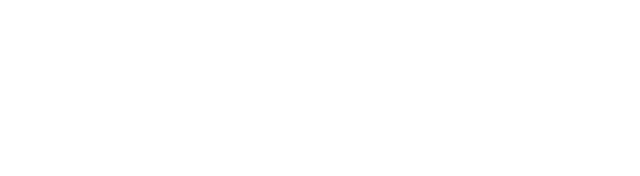
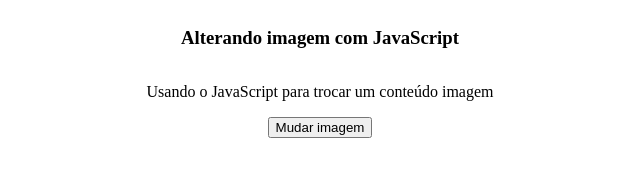
Before and after one commit to philipheferreira/JavaScript---Aulas-basicas, a plain HTML site: page 21 - Como usar JavaScript trocar um conteúdo imagem/index.html in a window 1280 px wide. Shown: the whole page, without its empty margins (320-960 px from the left). Drawn offline with Linux system fonts and the light colour scheme.

Commit message:
create: cap 17 css project 21

```diff
--- a/21 - Como usar JavaScript trocar um conteúdo imagem/index.html
+++ b/21 - Como usar JavaScript trocar um conteúdo imagem/index.html
@@ -3,12 +3,16 @@
 <head>
 	<meta charset="utf-8">
 	<meta name="viewport" content="width=device-width, initial-scale=1">
+	<link rel="stylesheet" type="text/css" href="style.css">
 	<title></title>
 </head>
 <body>
-
-
-
+	<div class="container">
+		<h3>Alterando imagem com JavaScript</h3>
+		<p>Usando o JavaScript para trocar um conteúdo imagem</p>
+		<button class="">Mudar imagem</button>
+		<img class="" src="">
+	</div>
 	<script type="text/javascript" src="script.js"></script>
 </body>
 </html>
--- /dev/null
+++ b/21 - Como usar JavaScript trocar um conteúdo imagem/style.css
@@ -0,0 +1,5 @@
+.container{
+	display: flex;
+	flex-direction: column;
+	align-items: center;
+}
```
